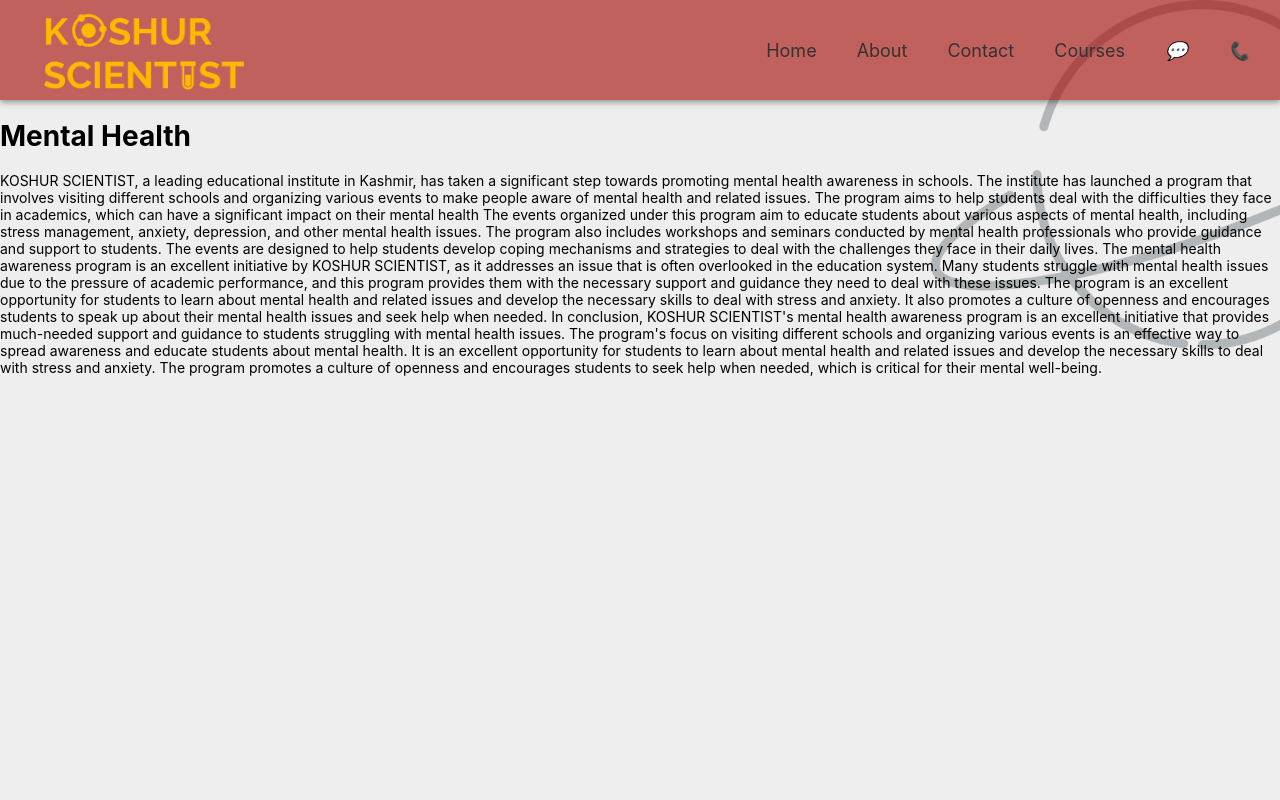
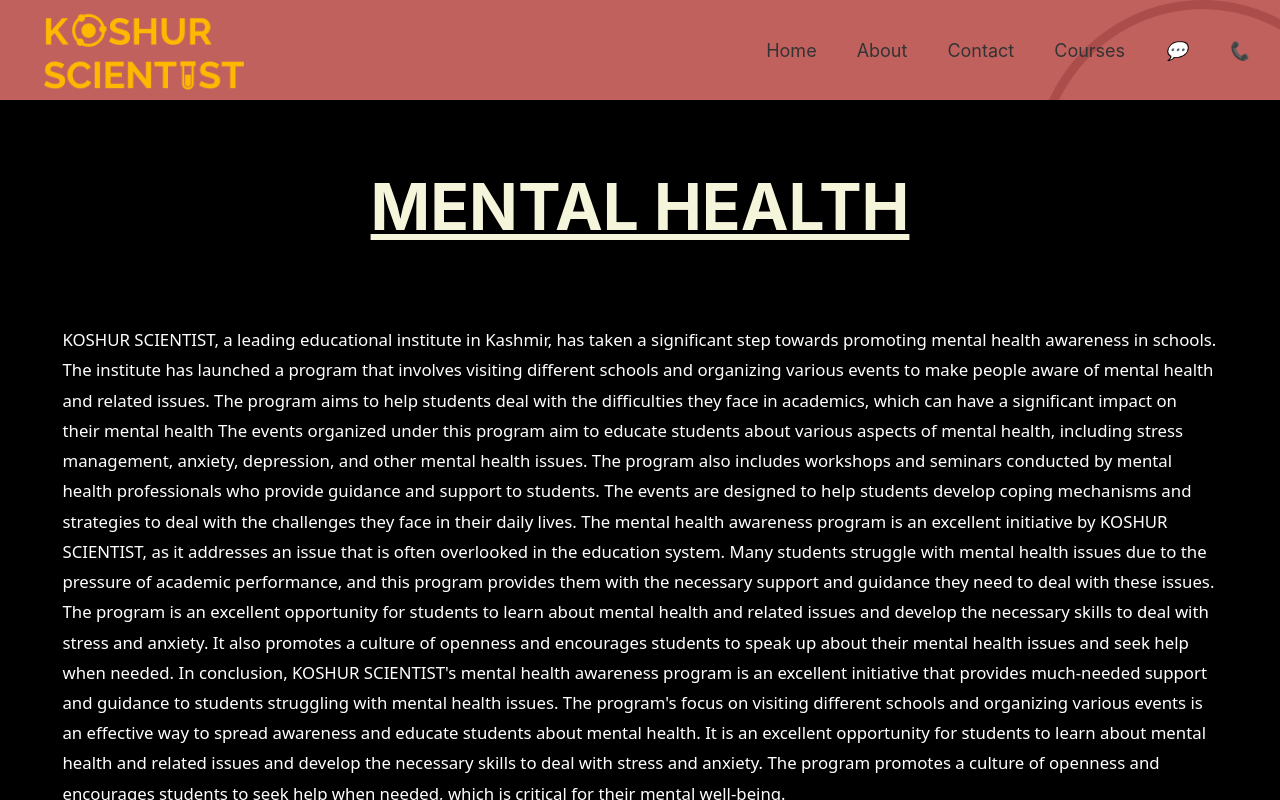
Before and after one commit to Aqirlone1/kashur-scientist-app, a React (Create React App) app: page /Mentalhealth in a window 1280 px wide. Built offline with nearby package versions, Linux system fonts and the light colour scheme; no server answers.

Commit message:
mental health updated

```diff
--- a/src/Tasleem/Goals.css
+++ b/src/Tasleem/Goals.css
@@ -189,3 +189,36 @@
   img:nth-child(5) {
     animation-delay: 8s;
   }
+
+  /*Mental Health css*/
+
+  .MHealth{
+    background-color: black;
+    height:100%;
+    background-position: center;
+    background-size:cover;
+    background-repeat:no-repeat ;
+    padding: 2%;
+}
+#MHead{
+    display: flex;
+    justify-content: center;
+    text-decoration-line: underline;
+    color:beige;
+    font-size: 4rem;
+    font-family: -apple-system, BlinkMacSystemFont, 'Segoe UI', 'Roboto', 'Oxygen',
+    'Ubuntu', 'Cantarell', 'Fira Sans', 'Droid Sans', 'Helvetica Neue',
+    sans-serif;
+
+}
+.MHpara1{
+    display: flex;
+    justify-content: center;
+    padding: 3%;
+    border-radius: 16px;
+    color: rgb(16, 16, 16);
+    font-size: larger;
+    line-height: 1.8;
+    color: white;
+    font-family: 'League+Spartan',system-ui, -apple-system, BlinkMacSystemFont, 'Segoe UI', Roboto, Oxygen, Ubuntu, Cantarell, 'Open Sans', 'Helvetica Neue', sans-serif;
+}
--- a/src/Tasleem/Mentalhealth.js
+++ b/src/Tasleem/Mentalhealth.js
@@ -1,10 +1,11 @@
 import React from 'react'
+import './Goals.css'
 
 function Mentalhealth() {
   return (
-    <div>
-        <h1>Mental Health</h1>
-        <p>KOSHUR SCIENTIST, a leading educational institute in Kashmir, has taken a significant step towards promoting mental health awareness in schools. The institute has launched a program that involves visiting different schools and organizing various events to make people aware of mental health and related issues. The program aims to help students deal with the difficulties they face in academics, which can have a significant impact on their mental health
+    <div className="MHealth">
+        <h1 id="MHead">MENTAL HEALTH</h1>
+        <p className="MHpara1">KOSHUR SCIENTIST, a leading educational institute in Kashmir, has taken a significant step towards promoting mental health awareness in schools. The institute has launched a program that involves visiting different schools and organizing various events to make people aware of mental health and related issues. The program aims to help students deal with the difficulties they face in academics, which can have a significant impact on their mental health
         The events organized under this program aim to educate students about various aspects of mental health, including stress management, anxiety, depression, and other mental health issues. The program also includes workshops and seminars conducted by mental health professionals who provide guidance and support to students. The events are designed to help students develop coping mechanisms and strategies to deal with the challenges they face in their daily lives.
         The mental health awareness program is an excellent initiative by KOSHUR SCIENTIST, as it addresses an issue that is often overlooked in the education system. Many students struggle with mental health issues due to the pressure of academic performance, and this program provides them with the necessary support and guidance they need to deal with these issues.
         The program is an excellent opportunity for students to learn about mental health and related issues and develop the necessary skills to deal with stress and anxiety. It also promotes a culture of openness and encourages students to speak up about their mental health issues and seek help when needed.
```
